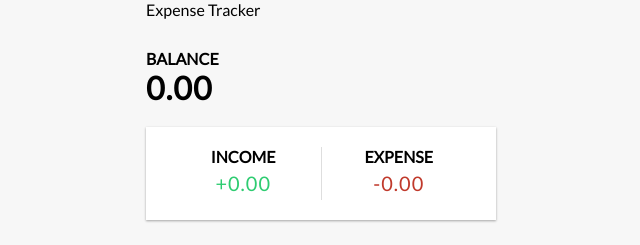
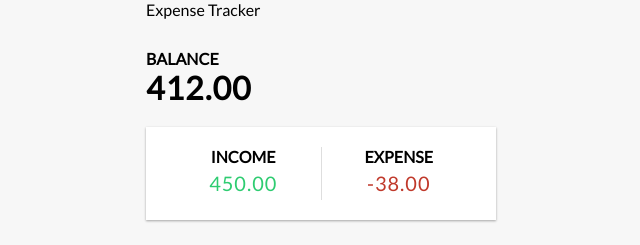
Before and after one commit to capzink/Expense-Tracker, a React (Create React App) app in the folder frontend/: page / in a window 1280 px wide. Shown: the top 245 px of the page, without its empty margins (319-959 px from the left). Built offline with nearby package versions, Linux system fonts and the light colour scheme.

Commit message:
Sets match to cinome expense

```diff
--- a/frontend/src/components/Balance.js
+++ b/frontend/src/components/Balance.js
@@ -3,11 +3,13 @@
 
 const Balance = () => {
 const {transactions} = useContext(GlobalContext)
+const amount = transactions.map(transaction=>transaction.amount)
+const total = amount.reduce((acc,item)=>acc+=item,0).toFixed(2)
 
   return (
     <>
       <h4>Balance</h4>
-      <h1>0.00</h1>
+      <h1>{total}</h1>
     </>
   );
 };
--- a/frontend/src/components/IncomeExpenses.js
+++ b/frontend/src/components/IncomeExpenses.js
@@ -1,18 +1,27 @@
-import React from "react";
+import React, {useContext} from "react";
+import { GlobalContext } from "../Context/GlobalState";
 
 const IncomeExpenses = () => {
+  const {transactions} = useContext(GlobalContext)
+  const amounts = transactions.map(transaction => transaction.amount)
+  const income = amounts.filter(amount=>amount>0).reduce((acc,item)=>acc+=item,0).toFixed(2)
+  const expense = amounts
+    .filter((amount) => amount < 0)
+    .reduce((acc, item) => (acc += item), 0)
+    .toFixed(2);
+
   return (
     <>
     <div className="inc-exp-container">
       <div>
         <h4>Income</h4>
         <p id='money-plus' className="money plus">
-          +0.00
+          {income}
         </p>
       </div>
       <div>
         <h4>Expense</h4>
-        <p className="money minus">-0.00</p>
+        <p className="money minus">{expense}</p>
       </div>
     </div>
     </>
```
